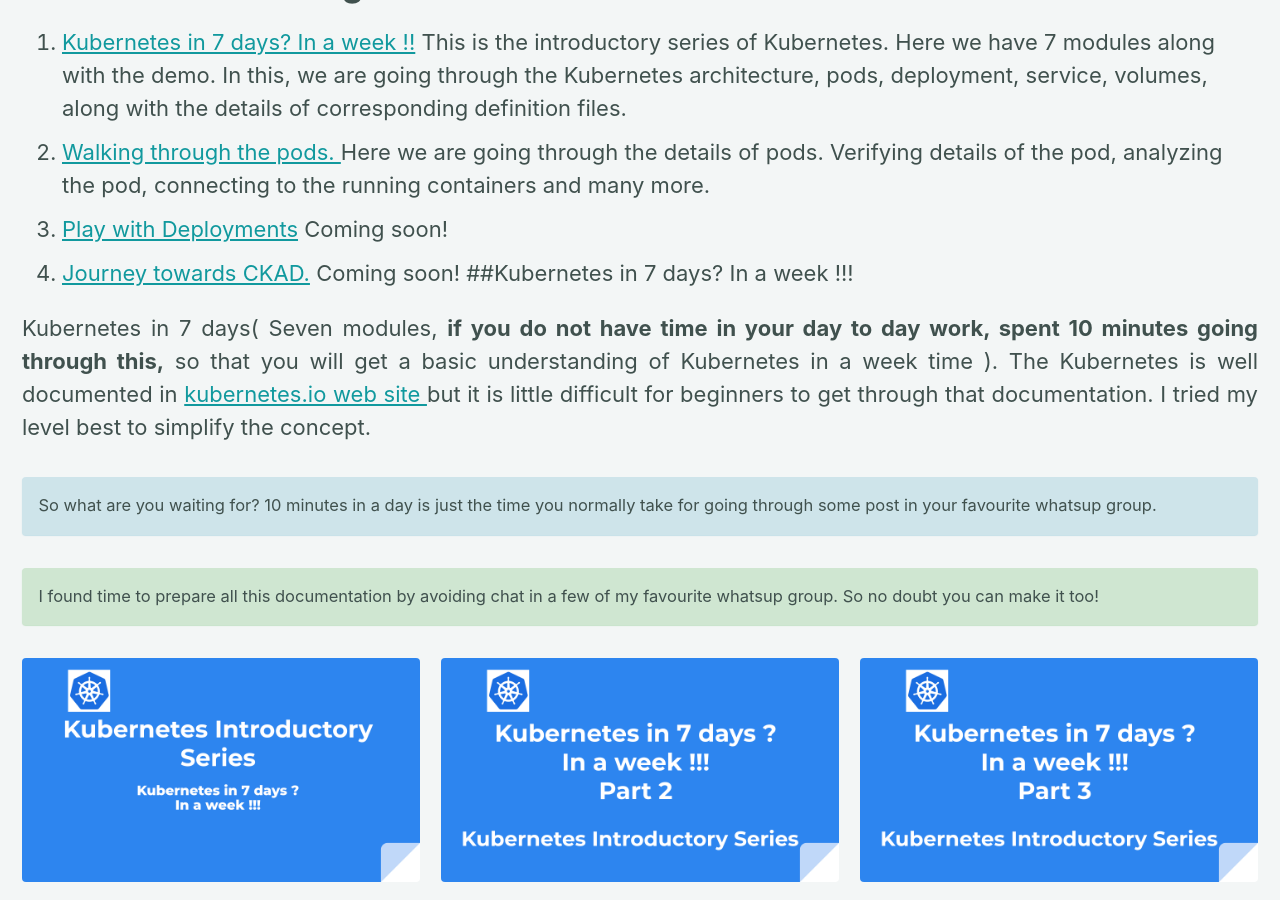
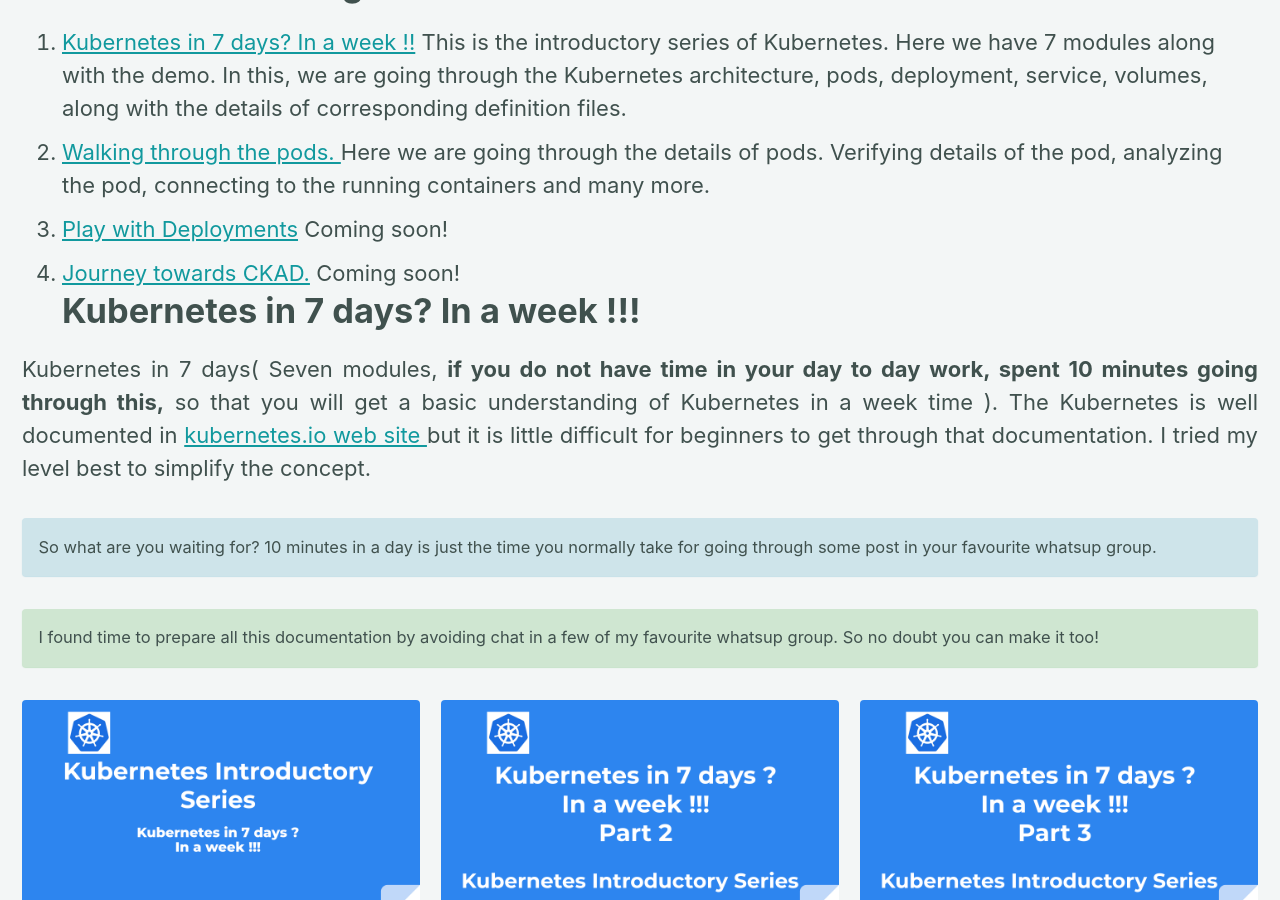
Before and after one commit to mangodairy/devsite, a Jekyll site: the page built from _pages/kubernetes-archive.md, in a window 1280 px wide and 900 px high, scrolled down 594 px. Built offline with Jekyll 4.4.1, drawn with Linux system fonts in a browser that asks for light colours; cached includes are drawn as plain includes.

```diff
--- a/_pages/kubernetes-archive.md
+++ b/_pages/kubernetes-archive.md
@@ -100,7 +100,7 @@
 2. [Walking through the pods. ](https://www.rajith.in/Kubernetes/#walking-through-the-pods--) Here we are going through the details of pods. Verifying details of the pod, analyzing the pod, connecting to the running containers and many more.
 3. [Play with Deployments](https://www.rajith.in/Kubernetes/#play-with-deployments) Coming soon!
 4. [ Journey towards CKAD.](https://www.rajith.in/Kubernetes/#journey-towards-ckad) Coming soon!
-##Kubernetes in 7 days? In a week !!!
+# Kubernetes in 7 days? In a week !!!
 
 Kubernetes in 7 days( Seven modules, **if you do not have time in your day to day work, spent 10 minutes going through this,** so that you will get a basic understanding of Kubernetes in a week time ). The Kubernetes is well documented in [kubernetes.io web site ](https://kubernetes.io/) but it is little difficult for beginners to get through that documentation. I tried my level best to simplify the concept.
 {: style="text-align: justify;"}
@@ -124,10 +124,10 @@
 
 **Remaining modules will be posted soon.**
 
-## Play with Deployments
+# Play with Deployments
 
 **Play with Deployment will be uploaded by the First week of August.**
 
-## Journey towards CKAD
+# Journey towards CKAD
 
 **Journey towards CKAD will be uploaded by the end of August.**
```
